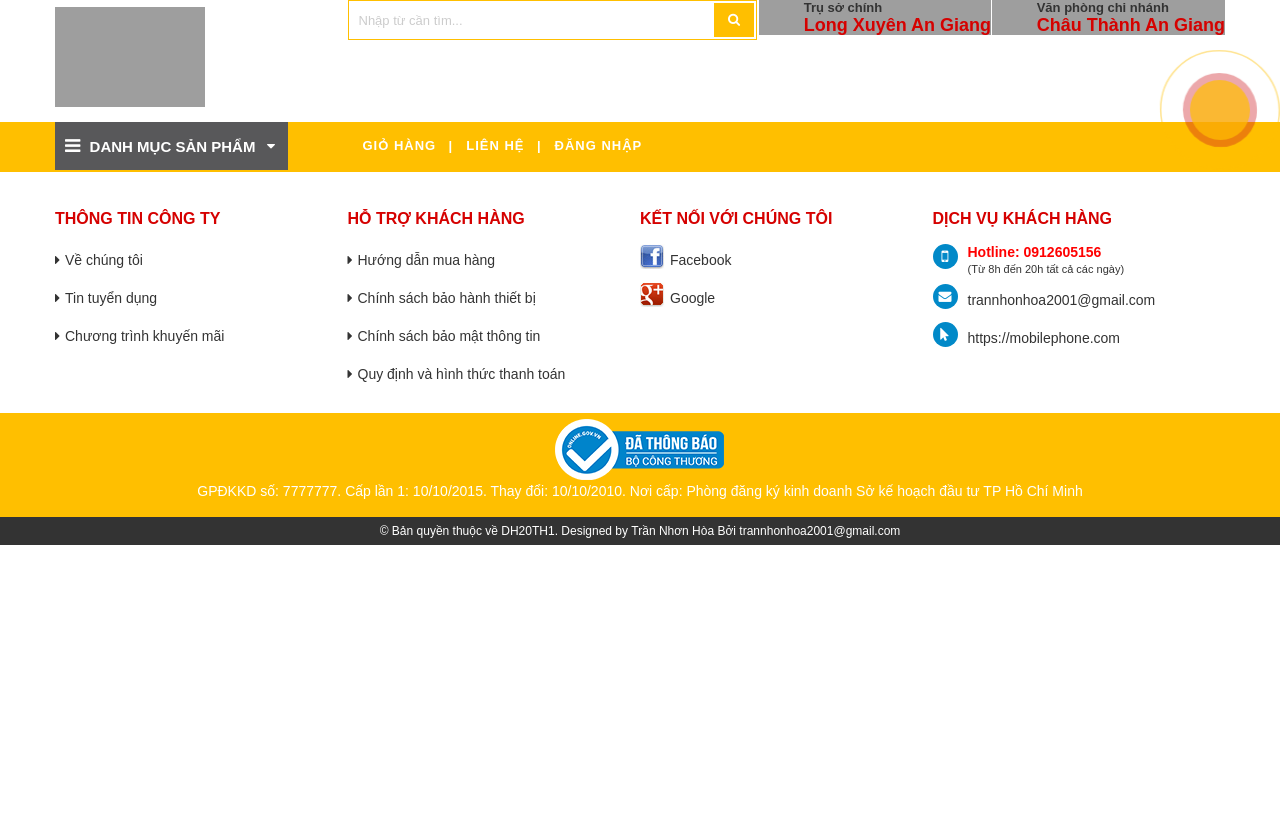
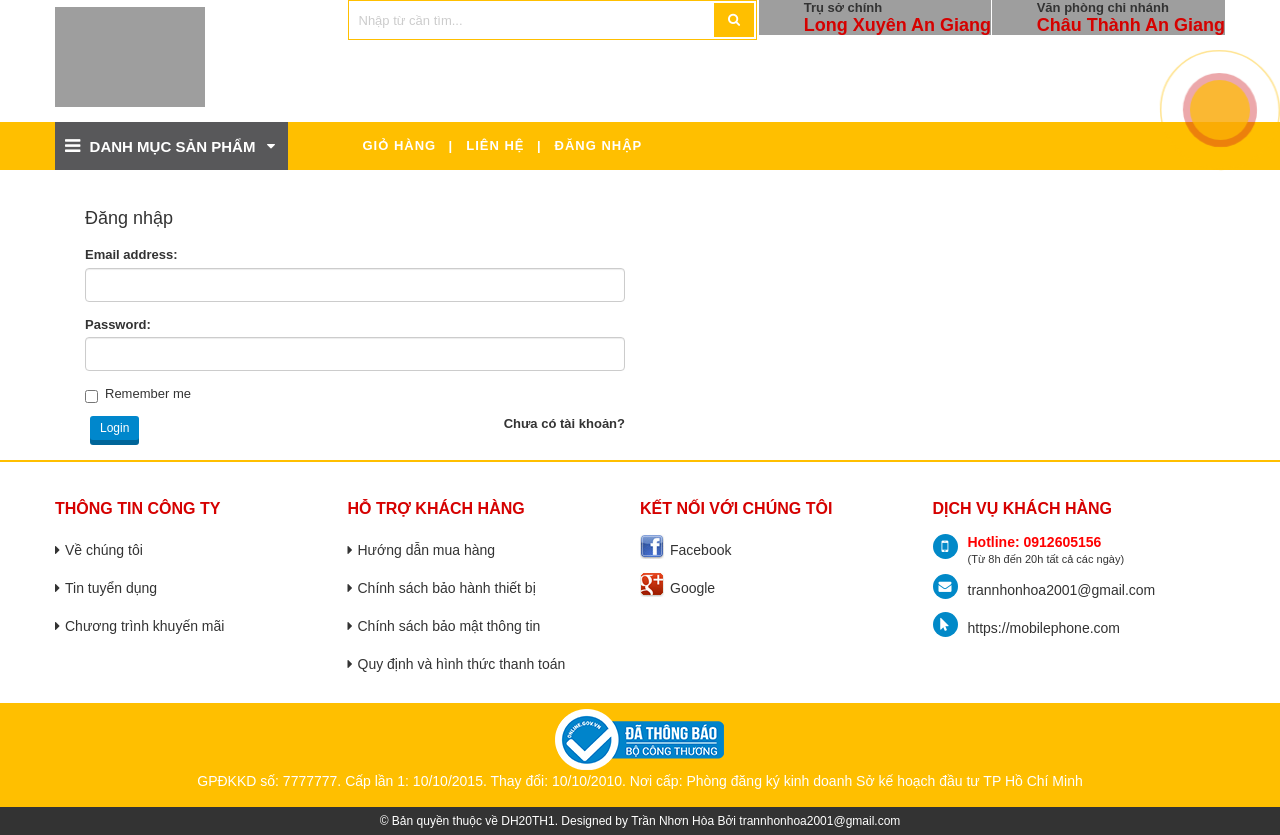
Before and after one commit to Project-Manager-Subject/ecom-shop, a PHP site: page /ecom-shop/user_login in a window 1280 px wide. Shown: the part 320-1155 px from the top of the page. Before the commit the page ends 865 px from the top, so only its background shows below. Run offline with PHP 8.4, Linux system fonts and the light colour scheme; grey boxes are pictures that could not be loaded.

Commit message:
Phi fix UI login

```diff
--- a/blog/app/config/config.php
+++ b/blog/app/config/config.php
@@ -1,3 +1,3 @@
 <?php
-    define("BASE_URL", "http://localhost/blog");
+    define("BASE_URL", "http://localhost:81/ecom-shop/blog");
 ?>
--- a/blog/app/views/user_login.php
+++ b/blog/app/views/user_login.php
@@ -1 +1,44 @@
 <!-- Bổ sung code tại đây -->
+<?php
+  $email = "";
+  $password = "";
+  $check = false;
+  if(isset($_COOKIE['email']) && isset($_COOKIE['password'])){
+    $email = $_COOKIE['email'];
+    $password = $_COOKIE['password'];
+    $check = true;
+  }
+  ?>
+<div class="container" style="margin-top: 20px;">
+    <div class="col-md-6">
+        <?php
+          if(!empty($_GET['msg'])){
+            $msg = unserialize(urldecode($_GET['msg']));
+            foreach($msg as $value){
+                echo '<span style="corlor: red;">'.$value.'</span>';
+            }
+          }
+        ?>
+        <h1 style="margin: 15px 0;">Đăng nhập</h1>
+        <form action="<?php echo BASE_URL ?>/user_login/auth_login" method="POST">
+          <div class="form-group">
+            <label for="email">Email address:</label>
+            <input type="email" value="<?php echo $email ?>" class="form-control" name="email" id="email"require>
+          </div>
+          <div class="form-group">
+            <label for="pwd">Password:</label>
+            <input type="password" value="<?php echo $password ?>" class="form-control" name="password" id="pwd" required>
+          </div>
+          <div class="checkbox">
+            <label><input
+            <?php if($check)
+                echo "checked";
+            ?>
+            type="checkbox" name="remember"> Remember me </label>
+          </div>
+          <button type="submit" class="btn btn-default btn-sm">Login</button>
+          <label style="float: right;" for=""><a href="<?php echo BASE_URL ?>/user_login/signup">Chưa có tài khoản?</a></label>
+        </form>
+    </div>
+</div>
+<div class="clear" style="margin-bottom: 20px;"></div>
```
